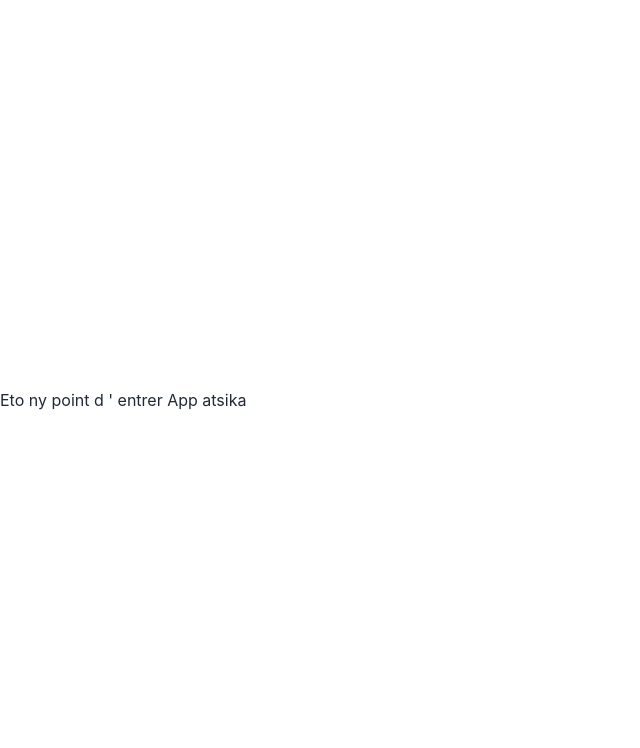
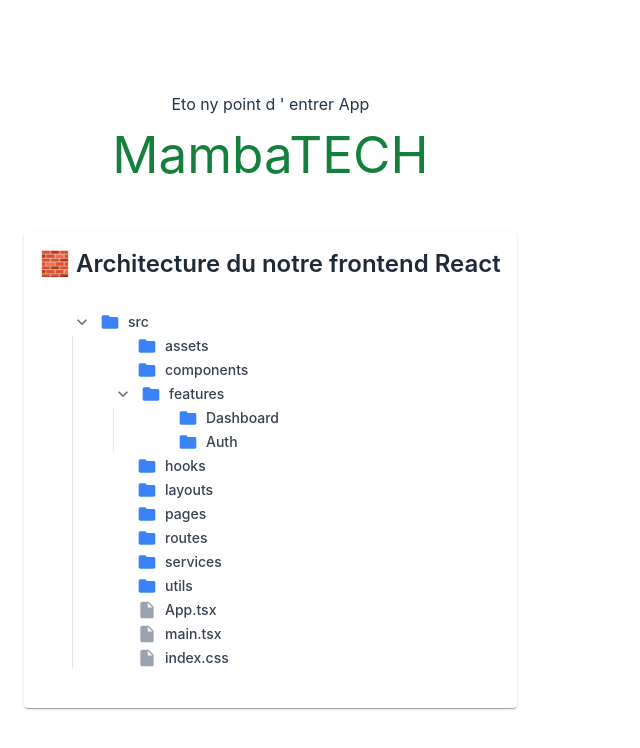
Before and after one commit to Michel-Lalaina/Gestion-presence, a React (Vite) app: page / in a window 1280 px wide. Shown: the top 748 px of the page, without its empty margins (0-640 px from the left). Built offline with nearby package versions, Linux system fonts and the light colour scheme.

Commit message:
architecture

```diff
--- a/src/App.tsx
+++ b/src/App.tsx
@@ -1,9 +1,12 @@
+import ArchitectureTree from "./components/ArchitectureTree";
 
 function App() {
 
   return (
 
-    <div className="text-gray-800"> Eto ny point d ' entrer App atsika </div>
+    <div className="p-6"> Eto ny point d ' entrer App <h1 className="text-green-700">MambaTECH</h1>
+    <ArchitectureTree/>
+    </div>
 
   );
 }
--- /dev/null
+++ b/src/components/ArchitectureTree.tsx
@@ -0,0 +1,102 @@
+// src/components/ArchitectureTree.tsx
+import { useState } from "react";
+import {
+  Folder,
+  InsertDriveFile,
+  KeyboardArrowDown,
+  KeyboardArrowRight,
+} from "@mui/icons-material";
+import { Card, CardContent } from "@mui/material";
+
+type Node = {
+  name: string;
+  folder?: boolean;
+  children?: Node[];
+};
+
+const architecture: Node = {
+  name: "src",
+  folder: true,
+  children: [
+    { name: "assets", folder: true },
+    { name: "components", folder: true },
+    {
+      name: "features",
+      folder: true,
+      children: [
+        { name: "Dashboard", folder: true },
+        { name: "Auth", folder: true },
+      ],
+    },
+    { name: "hooks", folder: true },
+    { name: "layouts", folder: true },
+    { name: "pages", folder: true },
+    { name: "routes", folder: true },
+    { name: "services", folder: true },
+    { name: "utils", folder: true },
+    { name: "App.tsx" },
+    { name: "main.tsx" },
+    { name: "index.css" },
+  ],
+};
+
+export default function ArchitectureTree() {
+  return (
+    <Card className="max-w-3xl mx-auto mt-10 shadow-lg rounded-2xl bg-white">
+      <CardContent>
+        <h2 className="text-2xl font-semibold text-gray-800 mb-4 text-center">
+          🧱 Architecture du notre frontend React
+        </h2>
+        <div className="p-4">
+          <TreeNode node={architecture} />
+        </div>
+      </CardContent>
+    </Card>
+  );
+}
+
+function TreeNode({ node }: { node: Node }) {
+  const [open, setOpen] = useState(true);
+  const hasChildren = node.children && node.children.length > 0;
+
+  return (
+    <div className="ml-4">
+      <div
+        className="flex items-center space-x-2 cursor-pointer hover:text-blue-600 transition-colors"
+        onClick={() => hasChildren && setOpen(!open)}
+      >
+        {hasChildren ? (
+          open ? (
+            <KeyboardArrowDown fontSize="small" className="text-gray-500" />
+          ) : (
+            <KeyboardArrowRight fontSize="small" className="text-gray-500" />
+          )
+        ) : (
+          <span className="w-4" />
+        )}
+
+        {node.folder ? (
+          <Folder
+            fontSize="small"
+            className="text-blue-500 flex-shrink-0 transition-transform"
+          />
+        ) : (
+          <InsertDriveFile
+            fontSize="small"
+            className="text-gray-400 flex-shrink-0"
+          />
+        )}
+
+        <span className="text-sm font-medium text-gray-700">{node.name}</span>
+      </div>
+
+      {open && hasChildren && (
+        <div className="pl-6 border-l border-gray-200 mt-1 space-y-1">
+          {node.children!.map((child) => (
+            <TreeNode key={child.name} node={child} />
+          ))}
+        </div>
+      )}
+    </div>
+  );
+}
```
